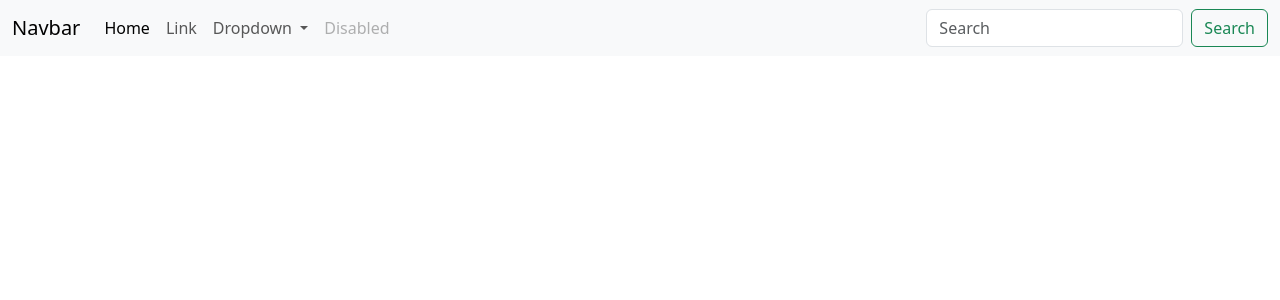
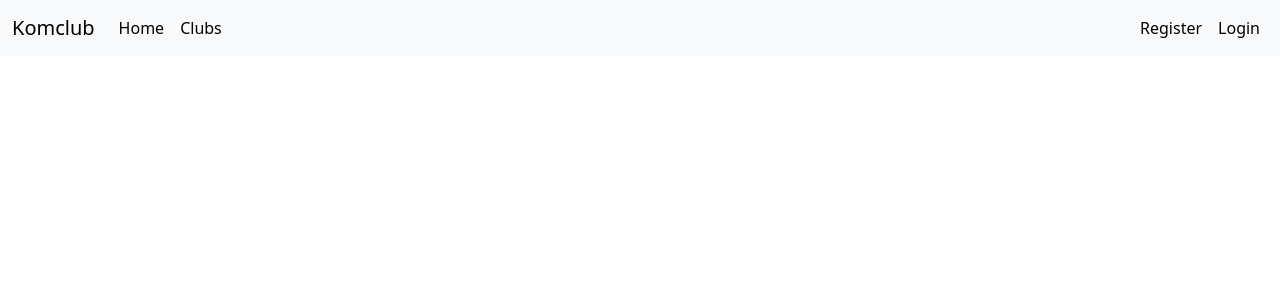
Before and after one commit to datunakiro777/komclub, a Django app: page / in a window 1280 px wide. Shown: the top 300 px of the page. Run offline with Django 5.2, Linux system fonts and the light colour scheme.

Commit message:
Update base.html

```diff
--- a/KomClub/HomePage/templates/base.html
+++ b/KomClub/HomePage/templates/base.html
@@ -11,7 +11,7 @@
     <script src="https://cdn.jsdelivr.net/npm/bootstrap@5.3.3/dist/js/bootstrap.bundle.min.js" integrity="sha384-YvpcrYf0tY3lHB60NNkmXc5s9fDVZLESaAA55NDzOxhy9GkcIdslK1eN7N6jIeHz" crossorigin="anonymous"></script>
     <nav class="navbar navbar-expand-lg bg-body-tertiary">
         <div class="container-fluid">
-          <a class="navbar-brand" href="#">Navbar</a>
+          <a class="navbar-brand" href="#">Komclub</a>
           <button class="navbar-toggler" type="button" data-bs-toggle="collapse" data-bs-target="#navbarSupportedContent" aria-controls="navbarSupportedContent" aria-expanded="false" aria-label="Toggle navigation">
             <span class="navbar-toggler-icon"></span>
           </button>
@@ -21,27 +21,17 @@
                 <a class="nav-link active" aria-current="page" href="#">Home</a>
               </li>
               <li class="nav-item">
-                <a class="nav-link" href="#">Link</a>
+                <a class="nav-link active" aria-current="page" href="#">Clubs</a>
               </li>
-              <li class="nav-item dropdown">
-                <a class="nav-link dropdown-toggle" href="#" role="button" data-bs-toggle="dropdown" aria-expanded="false">
-                  Dropdown
-                </a>
-                <ul class="dropdown-menu">
-                  <li><a class="dropdown-item" href="#">Action</a></li>
-                  <li><a class="dropdown-item" href="#">Another action</a></li>
-                  <li><hr class="dropdown-divider"></li>
-                  <li><a class="dropdown-item" href="#">Something else here</a></li>
-                </ul>
+            </ul>
+            <ul class="navbar-nav mb-2 mb-lg-0 ms-auto">
+              <li class="nav-item">
+                <a class="nav-link active" aria-current="page" href="#">Register</a>
               </li>
               <li class="nav-item">
-                <a class="nav-link disabled" aria-disabled="true">Disabled</a>
+                <a class="nav-link active" aria-current="page" href="#">Login</a>
               </li>
             </ul>
-            <form class="d-flex" role="search">
-              <input class="form-control me-2" type="search" placeholder="Search" aria-label="Search">
-              <button class="btn btn-outline-success" type="submit">Search</button>
-            </form>
           </div>
         </div>
       </nav>
```
